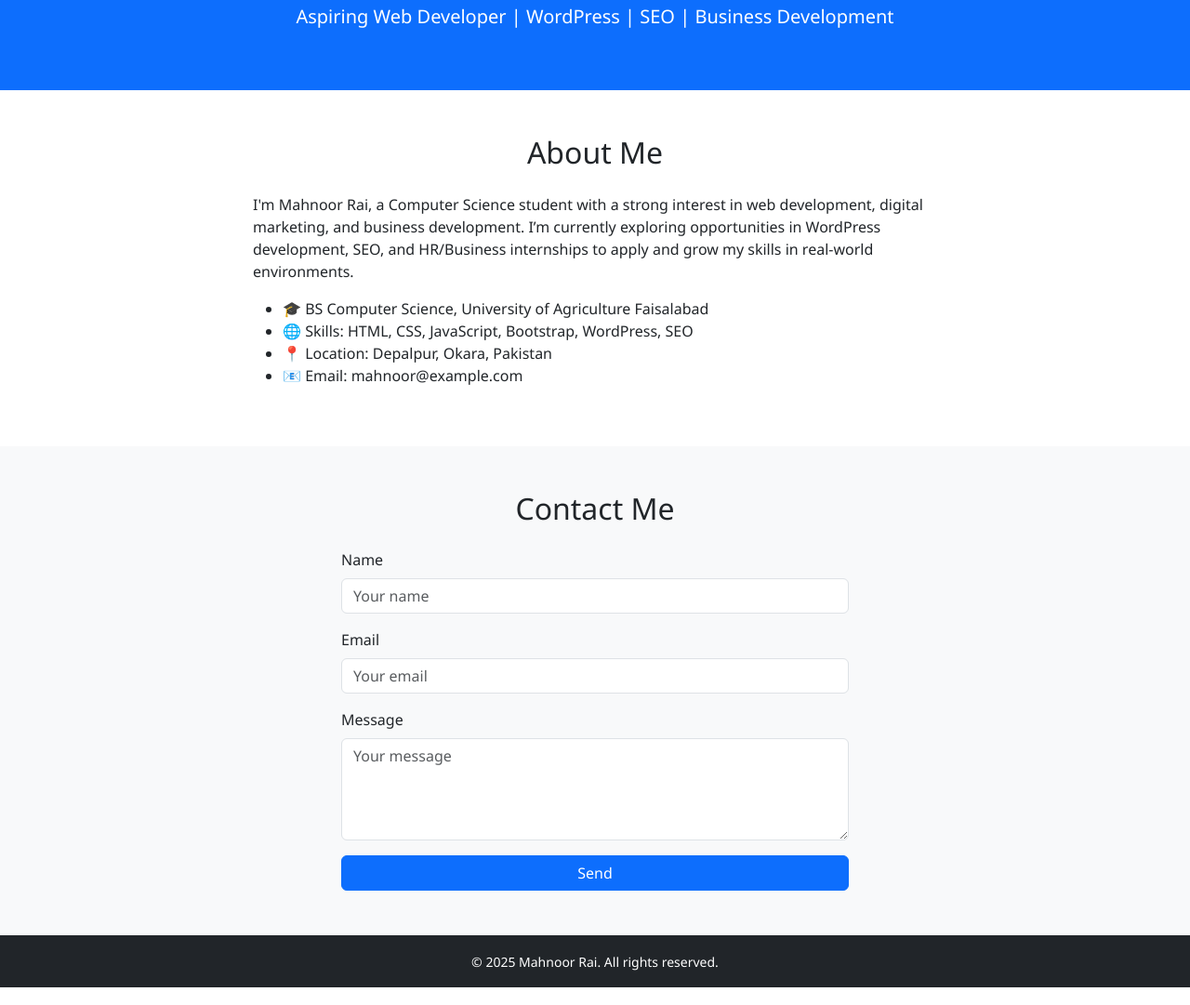
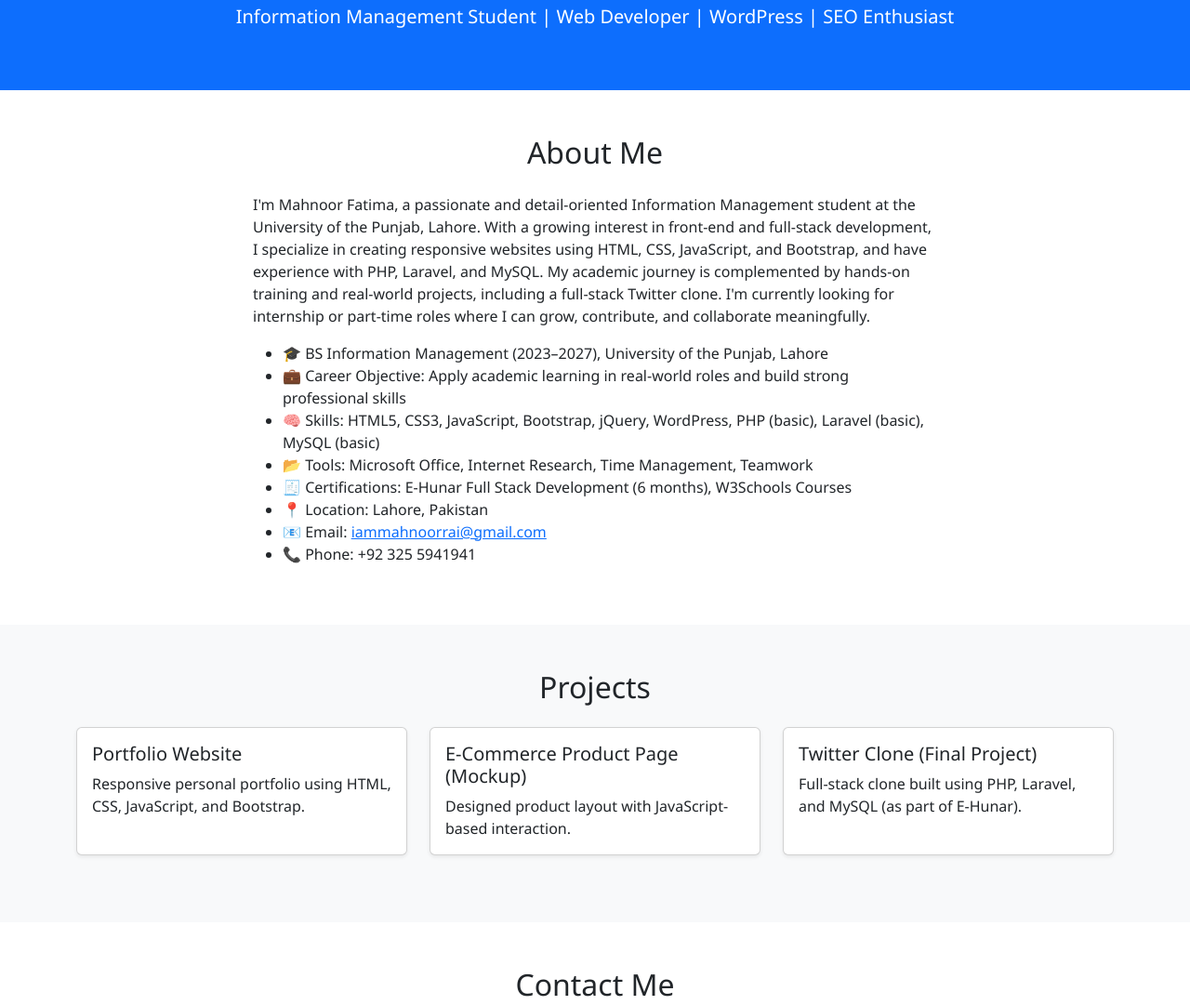
Before and after one commit to iammahnoorrai/Portfolio, a website: page index.html in a window 1280 px wide. Shown: the part 120-1201 px from the top of the page at 93% size. Drawn offline with nearby package versions, Linux system fonts and the light colour scheme.

Commit message:
Updated my info.

```diff
--- a/index.html
+++ b/index.html
@@ -3,7 +3,7 @@
 <head>
   <meta charset="UTF-8" />
   <meta name="viewport" content="width=device-width, initial-scale=1.0" />
-  <title>Mahnoor Rai | Portfolio</title>
+  <title>Mahnoor Fatima | Portfolio</title>
   <link rel="stylesheet" href="node_modules/bootstrap/dist/css/bootstrap.min.css">
   <link rel="stylesheet" href="css/style.css">
 </head>
@@ -12,8 +12,8 @@
   <!-- Header -->
   <header class="bg-primary text-white text-center py-5">
     <div class="container">
-      <h1 class="display-4">Mahnoor Rai</h1>
-      <p class="lead">Aspiring Web Developer | WordPress | SEO | Business Development</p>
+      <h1 class="display-4">Mahnoor Fatima</h1>
+      <p class="lead">Information Management Student | Web Developer | WordPress | SEO Enthusiast</p>
     </div>
   </header>
 
@@ -24,23 +24,60 @@
       <div class="row justify-content-center">
         <div class="col-md-8">
           <p>
-            I'm Mahnoor Rai, a Computer Science student with a strong interest in web development,
-            digital marketing, and business development. I’m currently exploring opportunities in WordPress development,
-            SEO, and HR/Business internships to apply and grow my skills in real-world environments.
+            I'm Mahnoor Fatima, a passionate and detail-oriented Information Management student at the University of the Punjab, Lahore.
+            With a growing interest in front-end and full-stack development, I specialize in creating responsive websites using HTML, CSS, JavaScript, and Bootstrap, and have experience with PHP, Laravel, and MySQL.
+            My academic journey is complemented by hands-on training and real-world projects, including a full-stack Twitter clone. I'm currently looking for internship or part-time roles where I can grow, contribute, and collaborate meaningfully.
           </p>
           <ul>
-            <li>🎓 BS Computer Science, University of Agriculture Faisalabad</li>
-            <li>🌐 Skills: HTML, CSS, JavaScript, Bootstrap, WordPress, SEO</li>
-            <li>📍 Location: Depalpur, Okara, Pakistan</li>
-            <li>📧 Email: mahnoor@example.com</li>
+            <li>🎓 BS Information Management (2023–2027), University of the Punjab, Lahore</li>
+            <li>💼 Career Objective: Apply academic learning in real-world roles and build strong professional skills</li>
+            <li>🧠 Skills: HTML5, CSS3, JavaScript, Bootstrap, jQuery, WordPress, PHP (basic), Laravel (basic), MySQL (basic)</li>
+            <li>📂 Tools: Microsoft Office, Internet Research, Time Management, Teamwork</li>
+            <li>🧾 Certifications: E-Hunar Full Stack Development (6 months), W3Schools Courses</li>
+            <li>📍 Location: Lahore, Pakistan</li>
+            <li>📧 Email: <a href="mailto:iammahnoorrai@gmail.com">iammahnoorrai@gmail.com</a></li>
+            <li>📞 Phone: +92 325 5941941</li>
           </ul>
         </div>
       </div>
     </div>
   </section>
 
+  <!-- Projects -->
+  <section id="projects" class="py-5 bg-light">
+    <div class="container">
+      <h2 class="text-center mb-4">Projects</h2>
+      <div class="row">
+        <div class="col-md-4 mb-4">
+          <div class="card shadow-sm h-100">
+            <div class="card-body">
+              <h5 class="card-title">Portfolio Website</h5>
+              <p class="card-text">Responsive personal portfolio using HTML, CSS, JavaScript, and Bootstrap.</p>
+            </div>
+          </div>
+        </div>
+        <div class="col-md-4 mb-4">
+          <div class="card shadow-sm h-100">
+            <div class="card-body">
+              <h5 class="card-title">E-Commerce Product Page (Mockup)</h5>
+              <p class="card-text">Designed product layout with JavaScript-based interaction.</p>
+            </div>
+          </div>
+        </div>
+        <div class="col-md-4 mb-4">
+          <div class="card shadow-sm h-100">
+            <div class="card-body">
+              <h5 class="card-title">Twitter Clone (Final Project)</h5>
+              <p class="card-text">Full-stack clone built using PHP, Laravel, and MySQL (as part of E-Hunar).</p>
+            </div>
+          </div>
+        </div>
+      </div>
+    </div>
+  </section>
+
   <!-- Contact -->
-  <section id="contact" class="bg-light py-5">
+  <section id="contact" class="py-5">
     <div class="container">
       <h2 class="text-center mb-4">Contact Me</h2>
       <div class="row justify-content-center">
@@ -67,7 +104,7 @@
 
   <!-- Footer -->
   <footer class="bg-dark text-white text-center py-3">
-    <small>© 2025 Mahnoor Rai. All rights reserved.</small>
+    <small>© 2025 Mahnoor Fatima. All rights reserved.</small>
   </footer>
 
   <!-- Bootstrap JS -->
```
